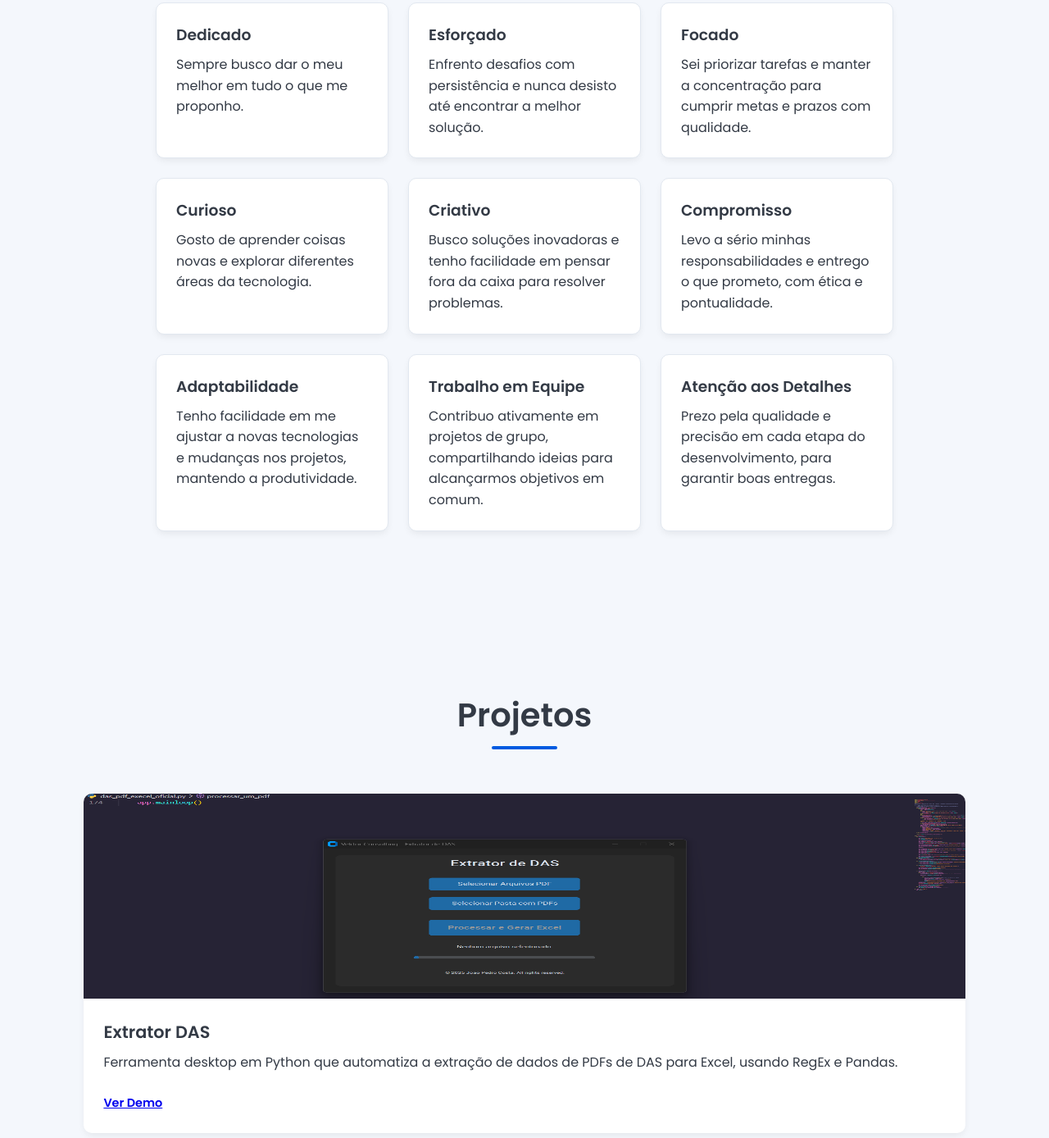
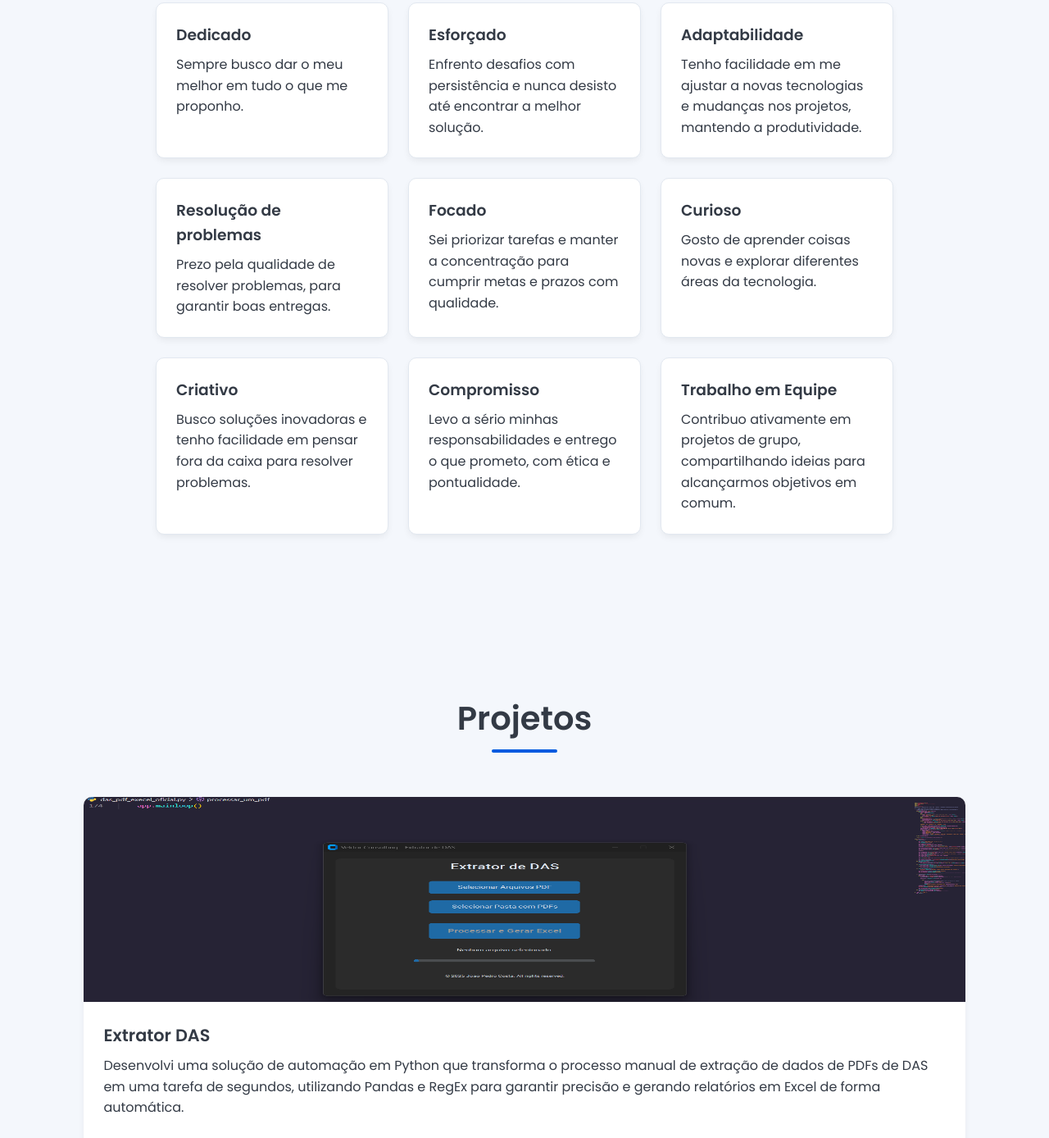
Before and after one commit to JoaoPedro-Costa-Oliveira/portfolio-web, a plain HTML site: page portfolio/index.html in a window 1280 px wide. Shown: the part 2685-4073 px from the top of the page at 82% size. Drawn offline with nearby package versions, Linux system fonts and the light colour scheme; files whose address does not match are found by name.

Commit message:
Update index.html

```diff
--- a/portfolio/index.html
+++ b/portfolio/index.html
@@ -84,13 +84,13 @@
             <div class="softskills-grid">
                 <div class="softskill-card"><h3>Dedicado</h3><p>Sempre busco dar o meu melhor em tudo o que me proponho.</p></div>
                 <div class="softskill-card"><h3>Esforçado</h3><p>Enfrento desafios com persistência e nunca desisto até encontrar a melhor solução.</p></div>
+                <div class="softskill-card"><h3>Adaptabilidade</h3><p>Tenho facilidade em me ajustar a novas tecnologias e mudanças nos projetos, mantendo a produtividade.</p></div>
+                <div class="softskill-card"><h3>Resolução de problemas</h3><p>Prezo pela qualidade de resolver problemas, para garantir boas entregas.</p></div>
                 <div class="softskill-card"><h3>Focado</h3><p>Sei priorizar tarefas e manter a concentração para cumprir metas e prazos com qualidade.</p></div>
                 <div class="softskill-card"><h3>Curioso</h3><p>Gosto de aprender coisas novas e explorar diferentes áreas da tecnologia.</p></div>
                 <div class="softskill-card"><h3>Criativo</h3><p>Busco soluções inovadoras e tenho facilidade em pensar fora da caixa para resolver problemas.</p></div>
                 <div class="softskill-card"><h3>Compromisso</h3><p>Levo a sério minhas responsabilidades e entrego o que prometo, com ética e pontualidade.</p></div>
-                <div class="softskill-card"><h3>Adaptabilidade</h3><p>Tenho facilidade em me ajustar a novas tecnologias e mudanças nos projetos, mantendo a produtividade.</p></div>
                 <div class="softskill-card"><h3>Trabalho em Equipe</h3><p>Contribuo ativamente em projetos de grupo, compartilhando ideias para alcançarmos objetivos em comum.</p></div>
-                <div class="softskill-card"><h3>Atenção aos Detalhes</h3><p>Prezo pela qualidade e precisão em cada etapa do desenvolvimento, para garantir boas entregas.</p></div>
 
             </div>
         </section>
@@ -107,7 +107,7 @@
                     <img src="/portfolio/midia/projetos/Extrator Das.png" alt="Extrator Das">
                     <div class="project-info">
                         <h3>Extrator DAS</h3>
-                        <p>Ferramenta desktop em Python que automatiza a extração de dados de PDFs de DAS para Excel, usando RegEx e Pandas.</p>
+                        <p>Desenvolvi uma solução de automação em Python que transforma o processo manual de extração de dados de PDFs de DAS em uma tarefa de segundos, utilizando Pandas e RegEx para garantir precisão e gerando relatórios em Excel de forma automática.</p>
                         <div class="project-links">
                             <a href="#" target="_blank">Ver Demo</a>
                         </div>
```
